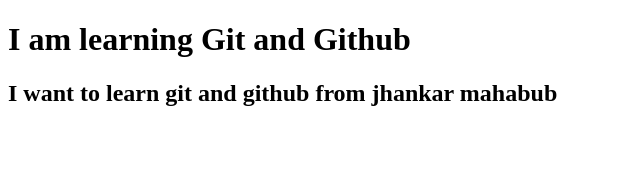
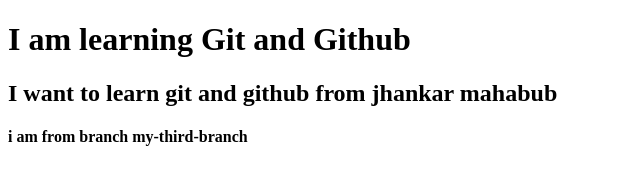
Before and after one commit to SohelTanbir/my-second-website, a plain HTML site: page index.html in a window 1280 px wide. Shown: the whole page, without its empty margins (0-640 px from the left). Drawn offline with Linux system fonts and the light colour scheme.

Commit message:
some change

```diff
--- a/index.html
+++ b/index.html
@@ -8,5 +8,6 @@
 <body>
     <h1>I am learning Git and Github</h1>
     <h2>I want to learn git and github from jhankar mahabub</h2>
+    <h4>i am from branch my-third-branch</h4>
 </body>
 </html>
```
